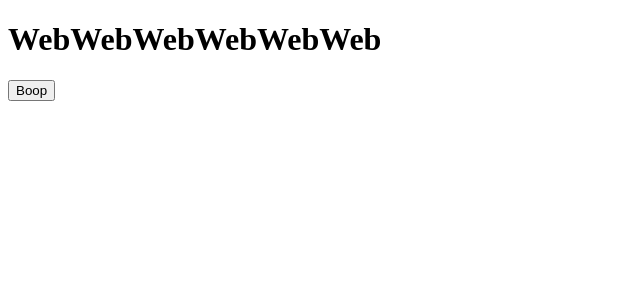
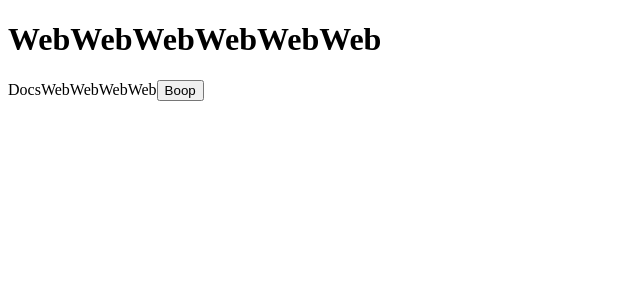
Before and after one commit to Electornic/turbo-demo, a Next.js app in the folder apps/web/: page / in a window 1280 px wide. Shown: the top 300 px of the page, without its empty margins (0-640 px from the left). Built offline with nearby package versions, Linux system fonts and the light colour scheme.

Commit message:
test ci#2

```diff
--- a/apps/web/pages/index.tsx
+++ b/apps/web/pages/index.tsx
@@ -4,6 +4,7 @@ export default function Web() {
   return (
     <div>
       <h1>WebWebWebWebWebWeb</h1>
+      DocsWebWebWebWeb
       <Button />
     </div>
   );
```
Also changed, not shown: 1 other file (tests, documents, lock files or other folders).
